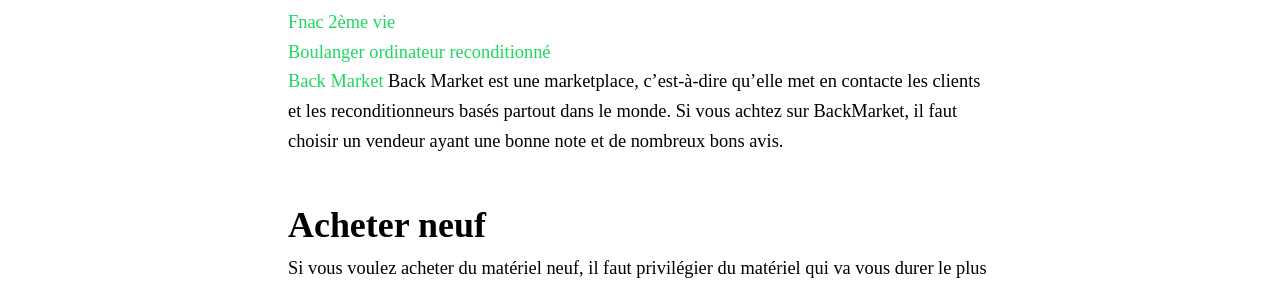
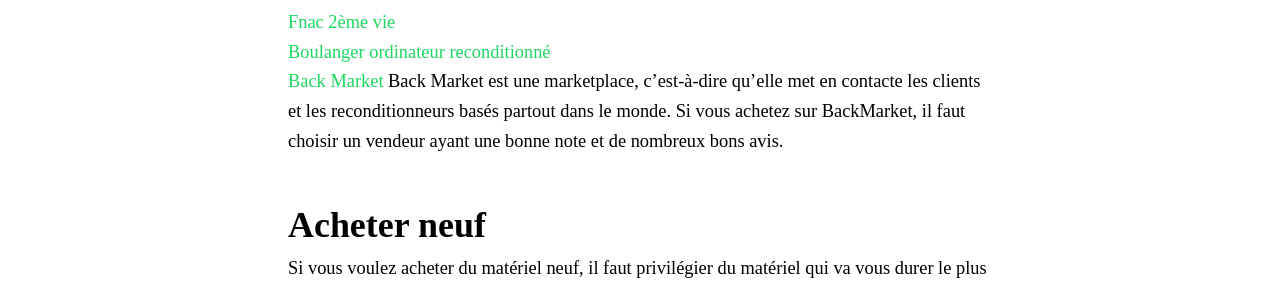
Before and after one commit to Slandais/slandais.github.io, a Jekyll site: the page built from _posts/2021-06-15-acheter-ordinateur-portable.md, in a window 1280 px wide and 900 px high, scrolled down 1745 px. Shown: the part 189-478 px from the top of the window. Built offline with Jekyll 4.4.1, drawn with Linux system fonts in a browser that asks for light colours.

Commit message:
Update 2021-06-15-acheter-ordinateur-portable.md

```diff
--- a/_posts/2021-06-15-acheter-ordinateur-portable.md
+++ b/_posts/2021-06-15-acheter-ordinateur-portable.md
@@ -53,7 +53,7 @@
 * [EcoDair](https://www.ordinateur-occasion.com/) Economie solidaire
 * [Fnac 2ème vie](https://www.fnac.com/Fnac-Seconde-Vie/Ordinateur-et-Tablette-d-occasion/shi377369/w-4#bl=2nde_vie_NMO_Micro)
 * [Boulanger ordinateur reconditionné](https://www.boulanger.com/c/tous-les-ordinateurs-portables/_etat_produit~reconditionne9)
-* [Back Market](https://www.backmarket.fr/) Back Market est une marketplace, c’est-à-dire qu'elle met en contacte les clients et les reconditionneurs basés partout dans le monde. Si vous achtez sur BackMarket, il faut choisir un vendeur ayant une bonne note et de nombreux bons avis.
+* [Back Market](https://www.backmarket.fr/) Back Market est une marketplace, c’est-à-dire qu'elle met en contacte les clients et les reconditionneurs basés partout dans le monde. Si vous achetez sur BackMarket, il faut choisir un vendeur ayant une bonne note et de nombreux bons avis.
 
 ## Acheter neuf
 
```
